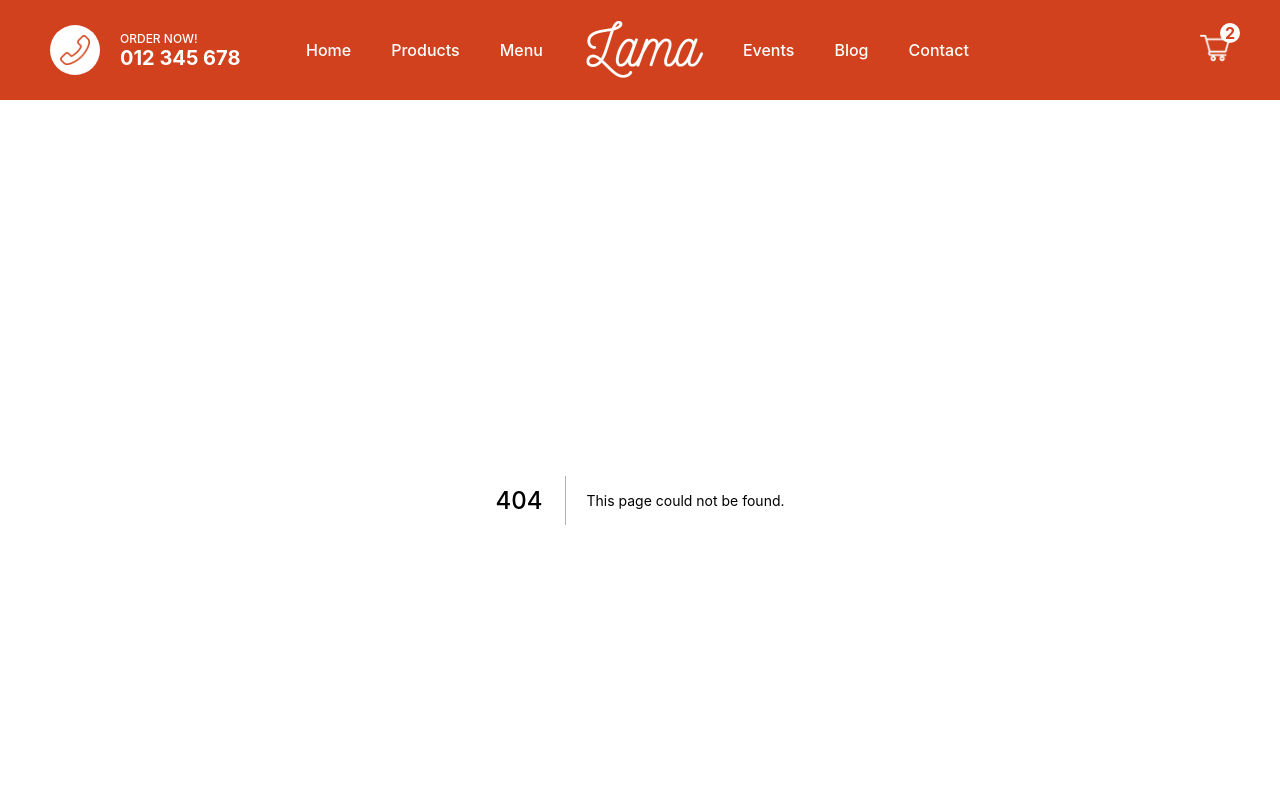
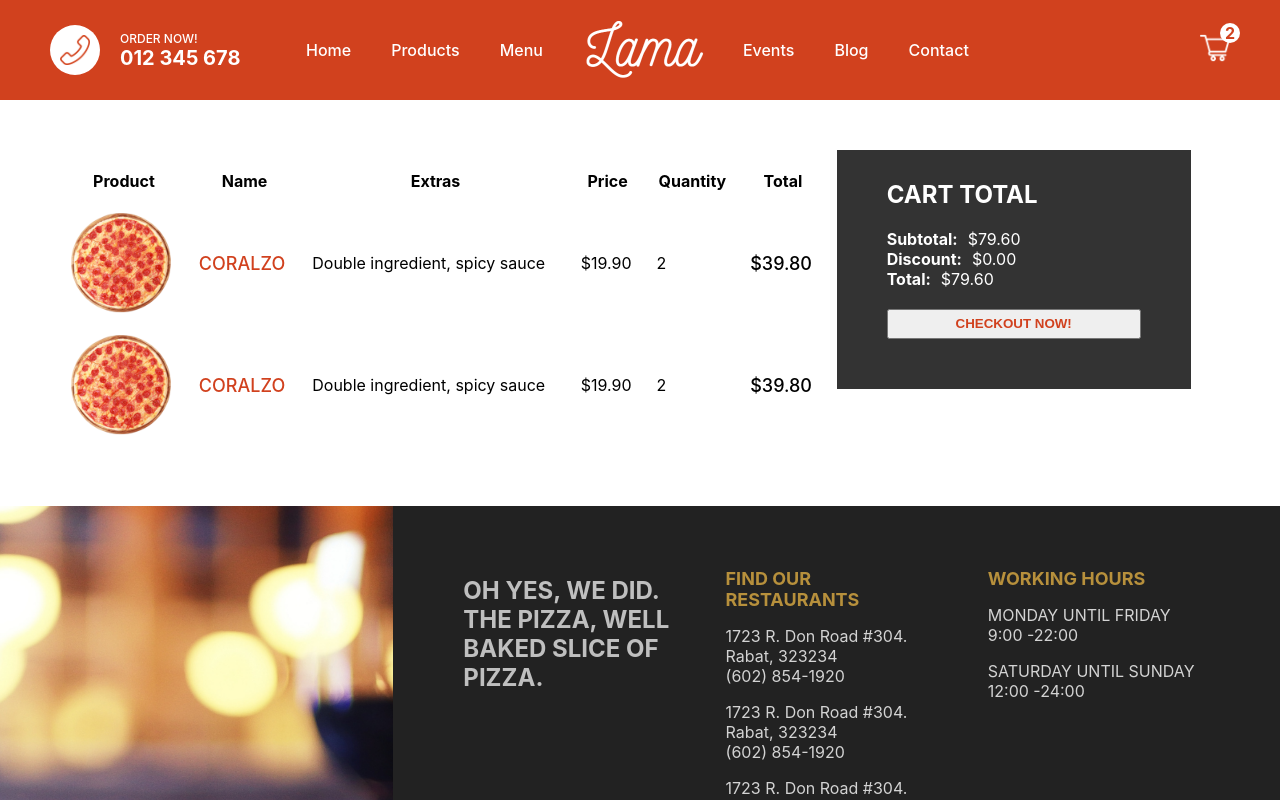
Before and after one commit to Medkaffouh/Food-Ordering-App, a Next.js app in the folder client/: page /cart in a window 1280 px wide. Before the commit this address had no page. Shown: the top 800 px of the page. Built offline with nearby package versions, Linux system fonts and the light colour scheme.

Commit message:
create the cart page

```diff
--- /dev/null
+++ b/client/pages/cart.jsx
@@ -0,0 +1,96 @@
+import styles from "../styles/Cart.module.css";
+import Image from "next/image";
+
+const Cart = () => {
+  return (
+    <div className={styles.container}>
+      <div className={styles.left}>
+        <table className={styles.table}>
+          <tr className={styles.tr}>
+            <th>Product</th>
+            <th>Name</th>
+            <th>Extras</th>
+            <th>Price</th>
+            <th>Quantity</th>
+            <th>Total</th>
+          </tr>
+          <tr>
+            <td>
+              <div className={styles.imgContainer}>
+                <Image
+                  src="/img/pizza.png"
+                  alt=""
+                  layout="fill"
+                  objectFit="cover"
+                />
+              </div>
+            </td>
+            <td>
+                <span className={styles.name}>CORALZO</span>
+            </td>
+            <td>
+                <span className={styles.extras}>
+                    Double ingredient, spicy sauce
+                </span>
+            </td>
+            <td>
+                <span className={styles.price}>$19.90</span>
+            </td>
+            <td>
+                <span className={styles.quantity}>2</span>
+            </td>
+            <td>
+                <span className={styles.total}>$39.80</span>
+            </td>
+          </tr>
+          <tr>
+            <td>
+              <div className={styles.imgContainer}>
+                <Image
+                  src="/img/pizza.png"
+                  alt=""
+                  layout="fill"
+                  objectFit="cover"
+                />
+              </div>
+            </td>
+            <td>
+                <span className={styles.name}>CORALZO</span>
+            </td>
+            <td>
+                <span className={styles.extras}>
+                    Double ingredient, spicy sauce
+                </span>
+            </td>
+            <td>
+                <span className={styles.price}>$19.90</span>
+            </td>
+            <td>
+                <span className={styles.quantity}>2</span>
+            </td>
+            <td>
+                <span className={styles.total}>$39.80</span>
+            </td>
+          </tr>
+        </table>
+      </div>
+      <div className={styles.right}>
+        <div className={styles.wrapper}>
+            <h2 className={styles.title}>CART TOTAL</h2>
+            <div className={styles.totalText}>
+            <b className={styles.totalTextTitle}>Subtotal:</b>$79.60
+            </div>
+            <div className={styles.totalText}>
+            <b className={styles.totalTextTitle}>Discount:</b>$0.00
+            </div>
+            <div className={styles.totalText}>
+            <b className={styles.totalTextTitle}>Total:</b>$79.60
+            </div>
+            <button className={styles.button}>CHECKOUT NOW!</button>
+        </div>
+      </div>
+    </div>
+  );
+};
+
+export default Cart;
--- /dev/null
+++ b/client/styles/Cart.module.css
@@ -0,0 +1,58 @@
+.container{
+    padding: 50px;
+    display: flex;
+}
+
+.left{
+    flex: 2;
+}
+
+.right{
+    flex: 1;
+}
+
+.imgContainer{
+    width: 100px;
+    height: 100px;
+    position: relative;
+}
+
+.table{
+    width: 100%;
+    border-spacing: 20px;
+}
+
+.name{
+    font-weight: 500;
+    color: #d1411e;
+    font-size: 18px;
+}
+
+.total{
+    font-weight: 500;
+    font-size: 18px;
+}
+
+.wrapper{
+    width: 90%;
+    max-height: 300px;
+    background-color: #333;
+    padding: 50px;
+    padding-top: 10px;
+    display: flex;
+    flex-direction: column;
+    justify-content: space-between;
+    color: white;
+}
+
+.totalTextTitle{
+    margin-right: 10px;
+}
+
+.button{
+    height: 30px;
+    color: #d1411e;
+    font-weight: bold;
+    cursor: pointer;
+    margin-top: 20px;
+}
```
